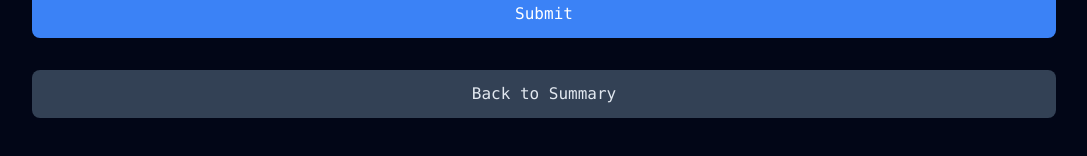
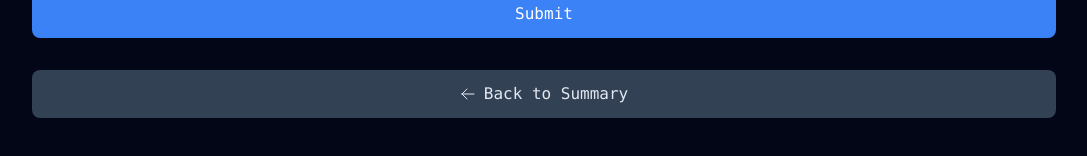
Before and after one commit to yuya-wada-san/nextjs-saving, a Next.js app: page /pages/form in a window 1280 px wide. Shown: the part 714-870 px from the top of the page, without its empty margins (96-1183 px from the left). Built offline with nearby package versions, Linux system fonts and the light colour scheme.

Commit message:
add icon

```diff
--- a/app/pages/form/page.tsx
+++ b/app/pages/form/page.tsx
@@ -1,4 +1,5 @@
 import AppendForm from "@/app/ui/appendForm";
+import { ArrowLeftIcon } from "@heroicons/react/24/outline";
 import Link from "next/link";
 
 export default async function Page() {
@@ -12,8 +13,9 @@ export default async function Page() {
         <div className="mt-8">
           <Link
             href="/pages/saving"
-            className="text-center flex items-center justify-center gap-5 rounded-lg bg-slate-700 px-6 py-3 text-sm font-medium text-slate-200 transition-colors hover:bg-slate-600 md:text-base"
+            className="text-center flex items-center justify-center gap-2 rounded-lg bg-slate-700 px-6 py-3 text-sm font-medium text-slate-200 transition-colors hover:bg-slate-600 md:text-base"
           >
+            <ArrowLeftIcon className="w-4" />
             Back to Summary
           </Link>
         </div>
```
